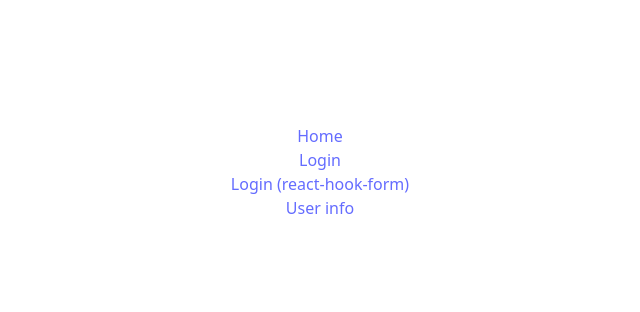
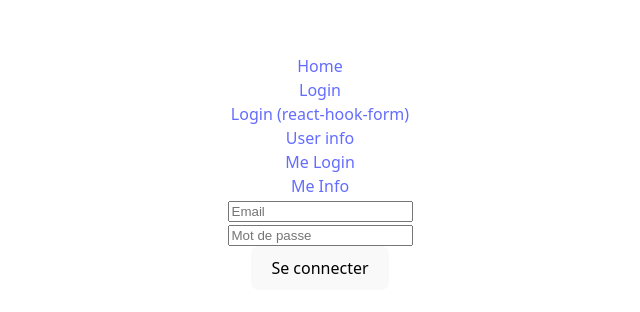
Before and after one commit to axelhri/redux-practice, a React (Vite) app: page /me-login in a window 1280 px wide. Shown: the part 228-540 px from the top of the page, without its empty margins (320-960 px from the left). Built offline with nearby package versions, Linux system fonts and the light colour scheme.

Commit message:
/me route

```diff
--- a/src/App.tsx
+++ b/src/App.tsx
@@ -5,6 +5,8 @@ import { BrowserRouter, Route, Routes } from 'react-router-dom';
 import { Navbar } from './components/Navbar.tsx';
 import { ReactHookFormLogin } from './components/ReactHookFormLogin.tsx';
 import { UserInfo } from './components/UserInfo.tsx';
+import { MeLogin } from './components/MeLogin.tsx';
+import { MeInfo } from './components/MeInfo.tsx';
 
 function App() {
   return (
@@ -15,6 +17,8 @@ function App() {
         <Route path={'/user'} element={<UserInfo />} />
         <Route path={'/login'} element={<Login />} />
         <Route path={'/login-rhf'} element={<ReactHookFormLogin />} />
+        <Route path={'/me-login'} element={<MeLogin />} />
+        <Route path={'/me-info'} element={<MeInfo />} />
       </Routes>
     </BrowserRouter>
   );
--- /dev/null
+++ b/src/api/fetchMe.ts
@@ -0,0 +1,16 @@
+import axios from 'axios';
+
+interface User {
+  id: number;
+  name: string;
+  email: string;
+}
+
+export const fetchMe = async (token: string): Promise<User> => {
+  const response = await axios.get<User>(`https://api.agorafolk.local/api/me`, {
+    headers: {
+      Authorization: `Bearer ${token}`,
+    },
+  });
+  return response.data;
+};
--- /dev/null
+++ b/src/api/meApi.ts
@@ -0,0 +1,20 @@
+import axios from 'axios';
+
+interface LoginCredentials {
+  email: string;
+  password: string;
+}
+
+interface LoginResponse {
+  token: string;
+}
+
+export const login = async (
+  credentials: LoginCredentials,
+): Promise<LoginResponse> => {
+  const response = await axios.post<LoginResponse>(
+    `https://api.agorafolk.local/api/login`,
+    credentials,
+  );
+  return response.data;
+};
--- /dev/null
+++ b/src/components/MeInfo.tsx
@@ -0,0 +1,15 @@
+import { useSelector } from 'react-redux';
+import type { RootState } from '../state/store.ts';
+
+export const MeInfo = () => {
+  const { user, isAuthenticated } = useSelector(
+    (state: RootState) => state.meAuth,
+  );
+
+  if (!isAuthenticated) return <div>Non connecté</div>;
+  return (
+    <div>
+      <div>Connecté en tant que {user?.email}</div>
+    </div>
+  );
+};
--- /dev/null
+++ b/src/components/MeLogin.tsx
@@ -0,0 +1,39 @@
+import { useLogin } from '../features/auth/meAuth.ts';
+import { useForm } from 'react-hook-form';
+
+export const MeLogin = () => {
+  const { mutate: login, isPending, error } = useLogin();
+
+  const { register, handleSubmit } = useForm({
+    defaultValues: {
+      email: '',
+      password: '',
+    },
+  });
+
+  const onSubmit = (data: any) => {
+    login(data);
+  };
+
+  return (
+    <form onSubmit={handleSubmit(onSubmit)}>
+      <div>
+        <input type="email" placeholder="Email" {...register('email')} />
+      </div>
+
+      <div>
+        <input
+          type="password"
+          placeholder="Mot de passe"
+          {...register('password')}
+        />
+      </div>
+
+      {error && <p>Email ou mot de passe invalide</p>}
+
+      <button type="submit" disabled={isPending}>
+        {isPending ? 'Connexion en cours...' : 'Se connecter'}
+      </button>
+    </form>
+  );
+};
--- a/src/components/Navbar.tsx
+++ b/src/components/Navbar.tsx
@@ -17,6 +17,14 @@ export const Navbar = () => {
       <div>
         <Link to={'/user'}>User info</Link>
       </div>
+
+      <div>
+        <Link to={'/me-login'}>Me Login</Link>
+      </div>
+
+      <div>
+        <Link to={'/me-info'}>Me Info</Link>
+      </div>
     </nav>
   );
 };
--- /dev/null
+++ b/src/features/auth/meAuth.ts
@@ -0,0 +1,30 @@
+import { useDispatch } from 'react-redux';
+import { setCredentials, setUser } from './meSlice';
+import { login } from '../../api/meApi';
+import { useMutation } from '@tanstack/react-query';
+import type { AppDispatch } from '../../state/store.ts';
+import { fetchMe } from '../../api/fetchMe.ts';
+
+export const useLogin = () => {
+  const dispatch = useDispatch<AppDispatch>();
+
+  return useMutation({
+    mutationFn: (credentials: { email: string; password: string }) =>
+      login(credentials),
+    onSuccess: async (data) => {
+      dispatch(setCredentials({ token: data.token }));
+      console.log('You are now logged in', data);
+
+      try {
+        const user = await fetchMe(data.token);
+        dispatch(setUser(user));
+        console.log('You are now logged in', user);
+      } catch (error) {
+        console.error('Failed to fetch user', error);
+      }
+    },
+    onError: (error) => {
+      console.error('Authentication failed', error);
+    },
+  });
+};
--- /dev/null
+++ b/src/features/auth/meSlice.ts
@@ -0,0 +1,38 @@
+import { createSlice, type PayloadAction } from '@reduxjs/toolkit';
+
+interface User {
+  id: number;
+  name: string;
+  email: string;
+}
+
+interface AuthState {
+  token: string | null;
+  isAuthenticated: boolean;
+  user: User | null;
+}
+
+const initialState: AuthState = {
+  token: null,
+  isAuthenticated: false,
+  user: null,
+};
+
+const meSlice = createSlice({
+  name: 'meAuth',
+  initialState,
+  reducers: {
+    setCredentials: (state, action: PayloadAction<{ token: string }>) => {
+      state.token = action.payload.token;
+      state.isAuthenticated = false;
+      localStorage.setItem('token', action.payload.token);
+    },
+    setUser: (state, action: PayloadAction<User>) => {
+      state.user = action.payload;
+      state.isAuthenticated = true;
+    },
+  },
+});
+
+export const { setCredentials, setUser } = meSlice.actions;
+export default meSlice.reducer;
--- a/src/state/store.ts
+++ b/src/state/store.ts
@@ -1,11 +1,13 @@
 import { configureStore } from '@reduxjs/toolkit';
 import counterReducer from './counter/CounterSlice';
 import authReducer from '../features/auth/authSlice.ts';
+import meAuthReducer from '../features/auth/meSlice.ts';
 
 export const store = configureStore({
   reducer: {
     counter: counterReducer,
     auth: authReducer,
+    meAuth: meAuthReducer,
   },
 });
 
```
